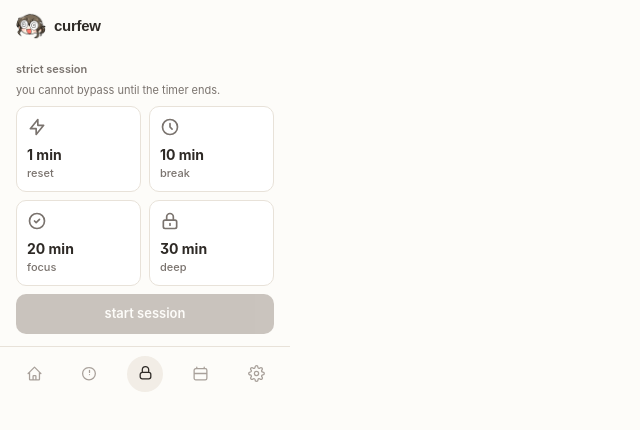
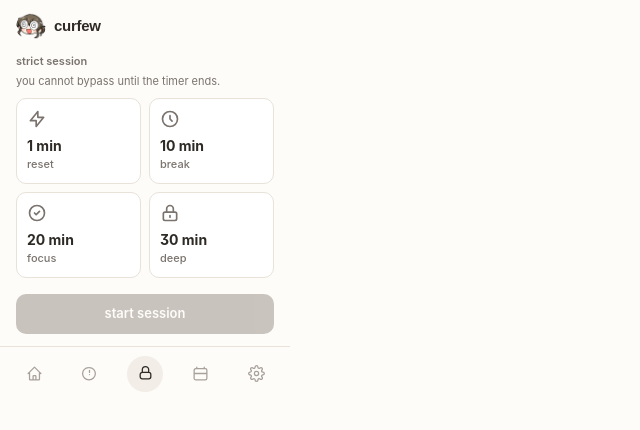
Before and after one commit to fastdemo/curfew, a React (Vite) app: page / in a window 1280 px wide. Both pictures are taken after a click on the button 145 px from the left and 373 px from the top of the page. Shown: the top 430 px of the page, without its empty margins (0-640 px from the left). Built offline with nearby package versions, Linux system fonts and the light colour scheme; no server answers.

Commit message:
shared Screen scaffold: pixel-identical top spacing on all tabs

```diff
--- a/src/screens/BlockedScreen.tsx
+++ b/src/screens/BlockedScreen.tsx
@@ -1,6 +1,7 @@
 import { useState, type KeyboardEvent } from 'react'
 import type { BlockedItem, ChromeStorage } from '../types'
 import { useTheme } from '../ui/theme'
+import { Screen } from '../ui/Screen'
 
 interface Props {
   storage: ChromeStorage & { update: (p: Partial<ChromeStorage>) => Promise<void> }
@@ -107,7 +108,7 @@ export function BlockedScreen({ storage }: Props) {
   } as const
 
   return (
-    <div style={{ display: 'flex', flexDirection: 'column', gap: 10 }}>
+    <Screen>
       <div>
         <div
           role="tablist"
@@ -375,6 +376,6 @@ export function BlockedScreen({ storage }: Props) {
           </div>
         )}
       </div>
-    </div>
+    </Screen>
   )
 }
--- a/src/screens/HomeScreen.tsx
+++ b/src/screens/HomeScreen.tsx
@@ -1,6 +1,7 @@
 import { useTimer } from '../hooks/useTimer'
 import type { ChromeStorage, InterventionId } from '../types'
 import { useTheme } from '../ui/theme'
+import { Screen } from '../ui/Screen'
 import { Switch } from '../ui/Switch'
 import { InterventionTiles } from '../ui/InterventionTiles'
 import { verdictFor } from '../ui/verdict'
@@ -34,7 +35,7 @@ export function HomeScreen({ storage, onToggleMaster }: Props) {
   }
 
   return (
-    <div style={{ display: 'flex', flexDirection: 'column', gap: 8, flex: 1, minHeight: 0 }}>
+    <Screen gap={8}>
       <div
         style={{
           display: 'flex',
@@ -76,6 +77,6 @@ export function HomeScreen({ storage, onToggleMaster }: Props) {
         selected={storage.selectedInterventions}
         onToggle={toggleIntervention}
       />
-    </div>
+    </Screen>
   )
 }
--- a/src/screens/ScheduleScreen.tsx
+++ b/src/screens/ScheduleScreen.tsx
@@ -1,6 +1,7 @@
 import { useState } from 'react'
 import type { ChromeStorage } from '../types'
 import { useTheme } from '../ui/theme'
+import { Screen } from '../ui/Screen'
 import { Switch } from '../ui/Switch'
 
 interface Props {
@@ -132,7 +133,7 @@ export function ScheduleScreen({ storage }: Props) {
   } as const
 
   return (
-    <div style={{ display: 'flex', flexDirection: 'column', gap: 10 }}>
+    <Screen>
       <div>
         <p style={label}>{items.length === 0 ? 'schedules' : `schedules · ${items.length}`}</p>
         {items.length === 0 && !open ? (
@@ -356,6 +357,6 @@ export function ScheduleScreen({ storage }: Props) {
           </div>
         </div>
       )}
-    </div>
+    </Screen>
   )
 }
--- a/src/screens/SettingsScreen.tsx
+++ b/src/screens/SettingsScreen.tsx
@@ -1,5 +1,6 @@
 import type { ChromeStorage, ThemeId } from '../types'
 import { useTheme, type ModeSetting } from '../ui/theme'
+import { Screen } from '../ui/Screen'
 import { THEMES, themeDef, type ThemeDef } from '../ui/themes'
 import { Switch } from '../ui/Switch'
 
@@ -107,7 +108,7 @@ export function SettingsScreen({ storage, onRequirePinToggle }: Props) {
   const successDotFor = (th: ThemeDef) => (previewDark(th) ? th.dark.success : th.light.success)
 
   return (
-    <div style={{ display: 'flex', flexDirection: 'column', gap: 10 }}>
+    <Screen>
       <div>
         <p style={{ fontSize: 11, fontWeight: 600, lineHeight: 1.3, color: t.textSecondary, margin: '0 0 6px' }}>
           general
@@ -257,6 +258,6 @@ export function SettingsScreen({ storage, onRequirePinToggle }: Props) {
           })}
         </div>
       </div>
-    </div>
+    </Screen>
   )
 }
--- a/src/screens/StrictScreen.tsx
+++ b/src/screens/StrictScreen.tsx
@@ -2,6 +2,7 @@ import { useMemo, useState } from 'react'
 import { useTimer } from '../hooks/useTimer'
 import type { ChromeStorage } from '../types'
 import { useTheme } from '../ui/theme'
+import { Screen } from '../ui/Screen'
 import { SquareTileGrid } from '../ui/SquareTileGrid'
 
 interface Props {
@@ -93,7 +94,7 @@ export function StrictScreen({ storage, onEndSession }: Props) {
     const R = 34
     const C = 2 * Math.PI * R
     return (
-      <div style={{ display: 'flex', flexDirection: 'column', gap: 10 }}>
+      <Screen>
         <div
           style={{
             display: 'flex',
@@ -147,12 +148,12 @@ export function StrictScreen({ storage, onEndSession }: Props) {
             end session
           </button>
         </div>
-      </div>
+      </Screen>
     )
   }
 
   return (
-    <div style={{ display: 'flex', flexDirection: 'column', gap: 8, flex: 1, minHeight: 0, justifyContent: 'flex-end' }}>
+    <Screen gap={8}>
       <div style={{ display: 'flex', flexDirection: 'column' }}>
         <p style={{ fontSize: 11, fontWeight: 600, lineHeight: 1.3, color: t.textSecondary, margin: '0 0 6px', flexShrink: 0 }}>
           strict session
@@ -184,6 +185,7 @@ export function StrictScreen({ storage, onEndSession }: Props) {
         style={{
           ...cta,
           flexShrink: 0,
+          marginTop: 'auto',
           opacity: canStart ? 1 : 0.45,
           cursor: canStart ? 'pointer' : 'not-allowed',
         }}
@@ -191,6 +193,6 @@ export function StrictScreen({ storage, onEndSession }: Props) {
       >
         start session
       </button>
-    </div>
+    </Screen>
   )
 }
--- /dev/null
+++ b/src/ui/Screen.tsx
@@ -0,0 +1,17 @@
+import type { ReactNode } from 'react'
+
+/**
+ * Shared screen scaffold — every popup tab renders its content inside
+ * <Screen>, so top spacing can never drift per-screen again. Root is always
+ * a top-aligned column filling the shell's <main>; the ONLY variance is the
+ * inter-section `gap` (8 for tile screens, 10 for list screens). No screen
+ * may set its own justifyContent/padding/margin on the root — bottom-pinning
+ * (e.g. strict's CTA) is done with marginTop:'auto' on the pinned element.
+ */
+export function Screen({ gap = 10, children }: { gap?: 8 | 10; children: ReactNode }) {
+  return (
+    <div style={{ display: 'flex', flexDirection: 'column', gap, flex: 1, minHeight: 0 }}>
+      {children}
+    </div>
+  )
+}
```
